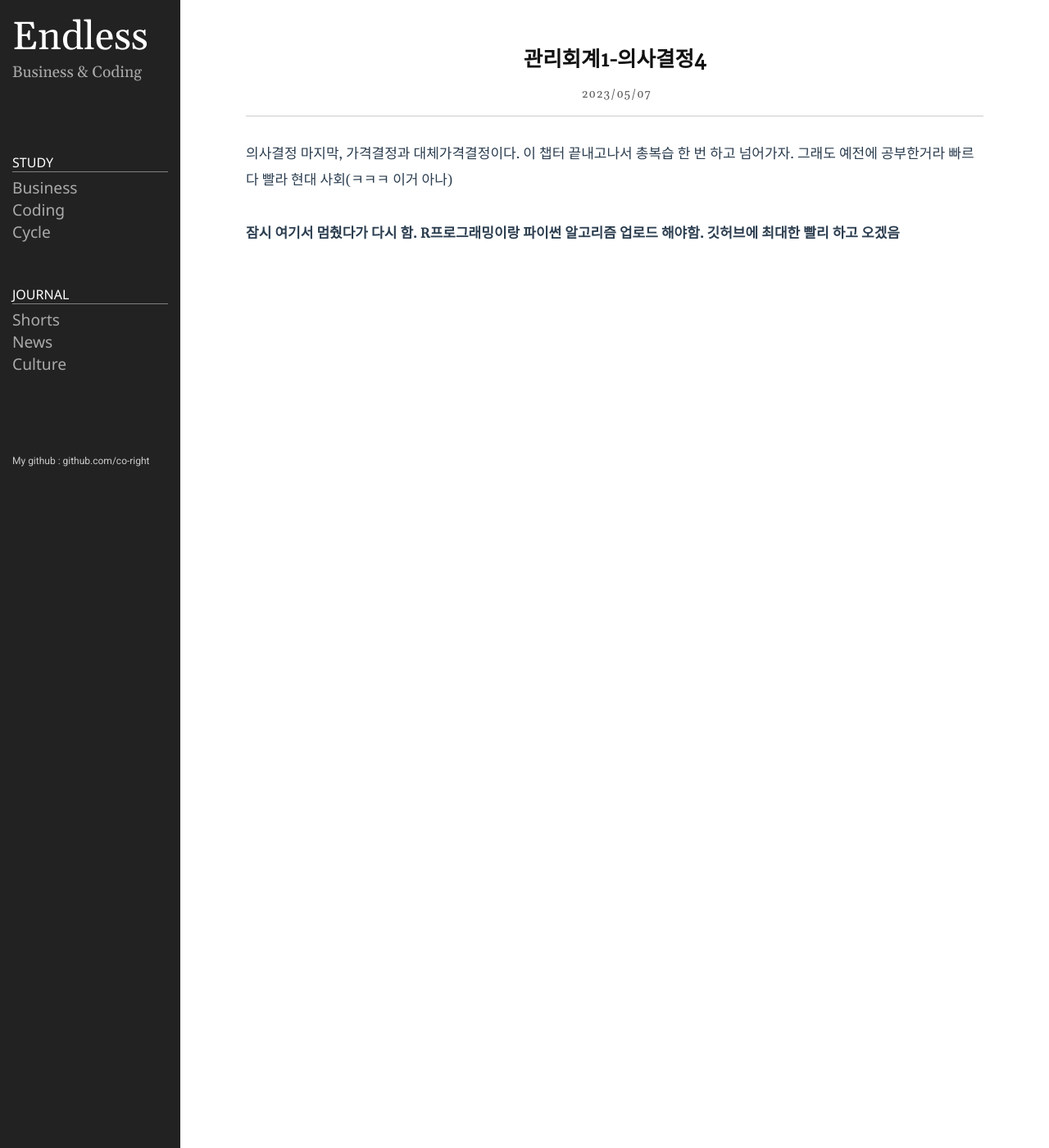
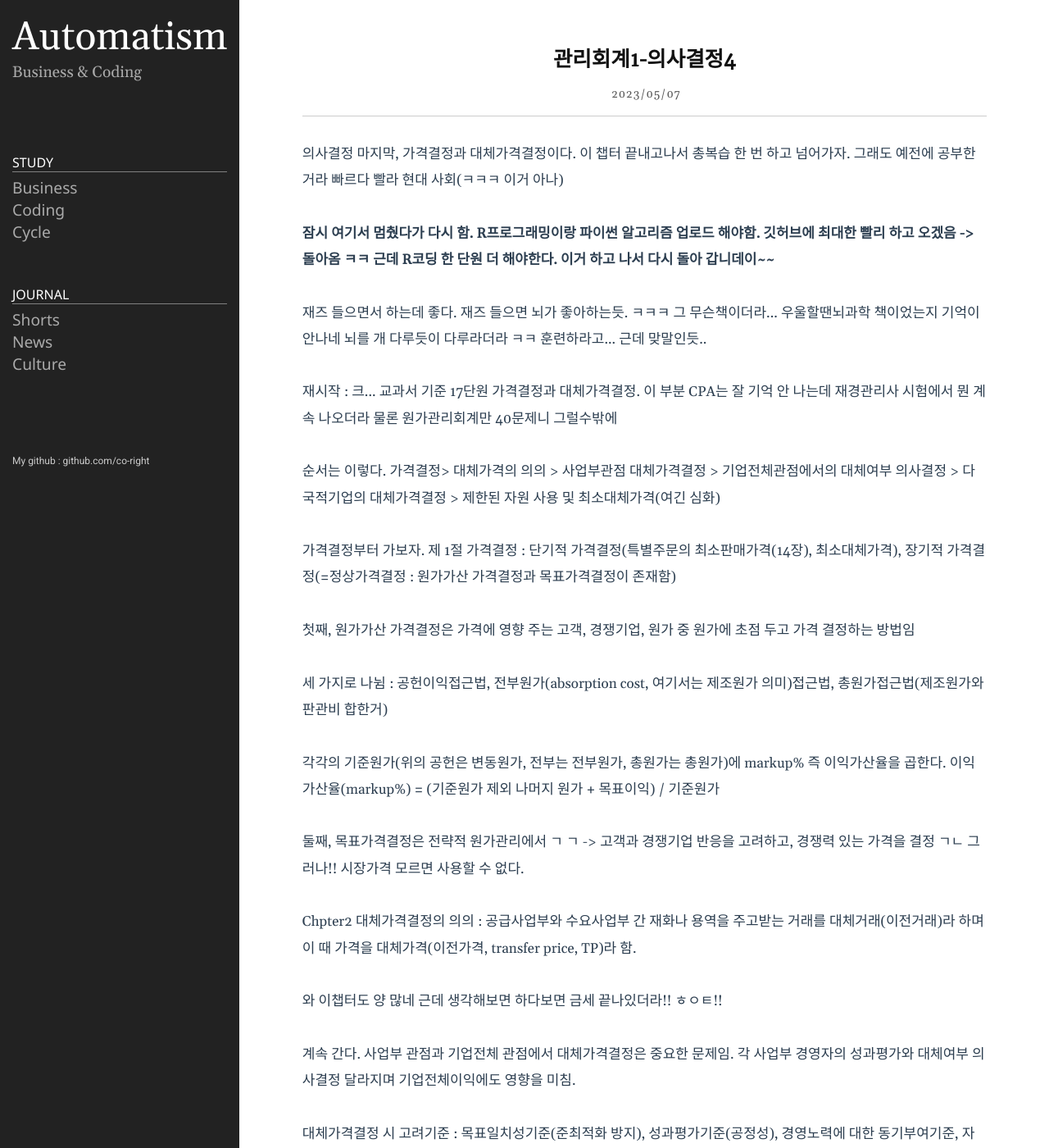
Before and after one commit to co-right/co-right.github.io, a Jekyll site: the page built from _posts/2023-05-07-business4.markdown, in a window 1280 px wide and 1400 px high. Shown: the whole window at 82% size. Built offline with Jekyll 4.4.1, drawn with Linux system fonts in a browser that asks for light colours; some of the changed text lies outside the part shown.

Commit message:
accounting

```diff
--- a/_config.yml
+++ b/_config.yml
@@ -18,7 +18,7 @@
 # You can create any custom variable you would like, and they will be accessible
 # in the templates via {{ site.myvariable }}.
 
-title: Endless
+title: Automatism
 email: centurysilve@naver.com
 description: >- # this means to ignore newlines until "baseurl:"
   Business & Coding
--- a/_posts/2023-05-07-business4.markdown
+++ b/_posts/2023-05-07-business4.markdown
@@ -8,5 +8,57 @@ categories: business
 <p>
 의사결정 마지막, 가격결정과 대체가격결정이다. 이 챕터 끝내고나서 총복습 한 번 하고 넘어가자. 그래도 예전에 공부한거라 빠르다 빨라 현대 사회(ㅋㅋㅋ 이거 아나)
 <br/><br/>
-<span style="font-weight : bolder">잠시 여기서 멈췄다가 다시 함. R프로그래밍이랑 파이썬 알고리즘 업로드 해야함. 깃허브에 최대한 빨리 하고 오겠음</span>
+<span style="font-weight : bolder">잠시 여기서 멈췄다가 다시 함. R프로그래밍이랑 파이썬 알고리즘 업로드 해야함. 깃허브에 최대한 빨리 하고 오겠음 -> 돌아옴 ㅋㅋ 근데 R코딩 한 단원 더 해야한다. 이거 하고 나서 다시 돌아 갑니데이~~</span>
+<br/><br/>
+재즈 들으면서 하는데 좋다. 재즈 들으면 뇌가 좋아하는듯. ㅋㅋㅋ 그 무슨책이더라... 우울할땐뇌과학 책이었는지 기억이 안나네 뇌를 개 다루듯이 다루라더라 ㅋㅋ 훈련하라고... 근데 맞말인듯..
+<br/><br/>
+재시작 : 크... 교과서 기준 17단원 가격결정과 대체가격결정. 이 부분 CPA는 잘 기억 안 나는데 재경관리사 시험에서 뭔 계속 나오더라 물론 원가관리회계만 40문제니 그럴수밖에
+<br/><br/>
+순서는 이렇다. 가격결정> 대체가격의 의의 > 사업부관점 대체가격결정 > 기업전체관점에서의 대체여부 의사결정 > 다국적기업의 대체가격결정 > 제한된 자원 사용 및 최소대체가격(여긴 심화)
+<br/><br/>
+가격결정부터 가보자. 제 1절 가격결정 : 단기적 가격결정(특별주문의 최소판매가격(14장), 최소대체가격), 장기적 가격결정(=정상가격결정 : 원가가산 가격결정과 목표가격결정이 존재함)
+<br/><br/>
+첫째, 원가가산 가격결정은 가격에 영향 주는 고객, 경쟁기업, 원가 중 원가에 초점 두고 가격 결정하는 방법임
+<br/><br/>
+세 가지로 나뉨 : 공헌이익접근법, 전부원가(absorption cost, 여기서는 제조원가 의미)접근법, 총원가접근법(제조원가와 판관비 합한거)
+<br/><br/>
+각각의 기준원가(위의 공헌은 변동원가, 전부는 전부원가, 총원가는 총원가)에 markup% 즉 이익가산율을 곱한다. 이익가산율(markup%) = (기준원가 제외 나머지 원가 + 목표이익) / 기준원가
+<br/><br/>
+둘째, 목표가격결정은 전략적 원가관리에서 ㄱ ㄱ -> 고객과 경쟁기업 반응을 고려하고, 경쟁력 있는 가격을 결정 ㄱㄴ 그러나!! 시장가격 모르면 사용할 수 없다.
+<br/><br/>
+Chpter2 대체가격결정의 의의 : 공급사업부와 수요사업부 간 재화나 용역을 주고받는 거래를 대체거래(이전거래)라 하며 이 때 가격을 대체가격(이전가격, transfer price, TP)라 함.
+<br/><br/>
+와 이챕터도 양 많네 근데 생각해보면 하다보면 금세 끝나있더라!! ㅎㅇㅌ!!
+<br/><br/>
+계속 간다. 사업부 관점과 기업전체 관점에서 대체가격결정은 중요한 문제임. 각 사업부 경영자의 성과평가와 대체여부 의사결정 달라지며 기업전체이익에도 영향을 미침.
+<br/><br/>
+대체가격결정 시 고려기준 : 목표일치성기준(준최적화 방지), 성과평가기준(공정성), 경영노력에 대한 동기부여기준, 자율성기준, 공기관에 대한 재정관리기준(이거 재경관리사에 맨날 나왔는데 ㅋㅋㅋ)
+<br/><br/>
+대체가격은 어떻게 결정할 것인가? 1) 시장가격 기준 2) 원가기준 3) 협상가격기준 4) 이중가격기준 등이 있다. 읽고 넘어가라
+<br/><br/>
+본격적으로 3. 사업부관점에서의 대체가격결정을 보자. 대체가격은 공급사업부에게는 수익이 되고 수요사업부에게는 원가가 됨.
+<br/><br/>
+공급사업부의 최소대체가격 : 비대체 시와 대체 시의 이익이 같아지는 단위당 대체가격, 이는 최소판매가격 개념이므로 특별주문 수락하는 최소판매가격과 동일한 방법으로 구하면 됨
+<br/><br/>
+최소대체 가격 = 단위당 증분지출원가 + 단위당 기회원가 (증분이익=0이 되는 단위당 대체가격)
+<br/><br/>
+수요사업부의 최대대체가격 : 비대체 시와 대체 시의 이익이 같아지는 단위당 대체가격, 여기는 좀 복잡함.
+<br/><br/>
+먼저, 대체가격 + 사내대체 시의 추가가공원가 = 외부구입가격 + 외부구입 시의 추가가공원가 를 만족하는 대체가격은  즉 (추가가공원가 차이금액을 조정한) 외부구입가격이 된다.
+<br/><br/>
+그런데, 이 대체가격이 부품의 순실현가치(NRV)를 초과한다면 수요사업부는 손실이 발생하게 된다. 따라서 부품의 NRV : 완제품 판매가격 - 대체 시의 추가가공원가와 판매비
+<br/><br/>
+위 둘 중 작은 금액 즉 최대대체가격 = min((추가가공원가 차이금액을 조정한)외부구입가격, 완제품 판매가격 - 대체 시의 추가가공원가와 판매비) 이렇게 됨
+<br/><br/>
+챕터4 기업전체관점에서의 대체여부 의사결정을 보자. 두 가지로 나뉜다. 기업전체관점에서 유리한지 그리고 목표일치성을 달성하는지 중심으로 본다.
+<br/><br/>
+최소대체가격 < 최대대체가격 : 둘 사이에서 목표일치성 달성 / 기업전체관점에서는 대체하는게 모든 범위에서 유리함
+<br/><br/>
+최소대체가격 > 최대대체가격 : 모두 목표일치성 달성(비대체) / 기업전체관점에서 비대체가 유리하다.
+<br/><br/>
+5. 다국적 기업의 대체가격 결정 : 공급사업부 법인세율이 더 낮은 경우에는 대체가격이 클수록, 수요사업부의 법인세율이 더 낮은 경우 대체가격이 작을수록 기업 전체가 부담하는 법인세가 최소화
+<br/><br/>
+관리회계1 의사결정 끝났다. 차후 관리회계2는 계획과 통제로 꼼꼼하게 하고, 관리회계3은 전략적관리회계로 큼직큼직하게 보고가자.
+<br/><br/>
+일단 bye
 </p>
```
Also changed, not shown: _posts/2023-05-07-business5.markdown (added, +24 -0 lines).
